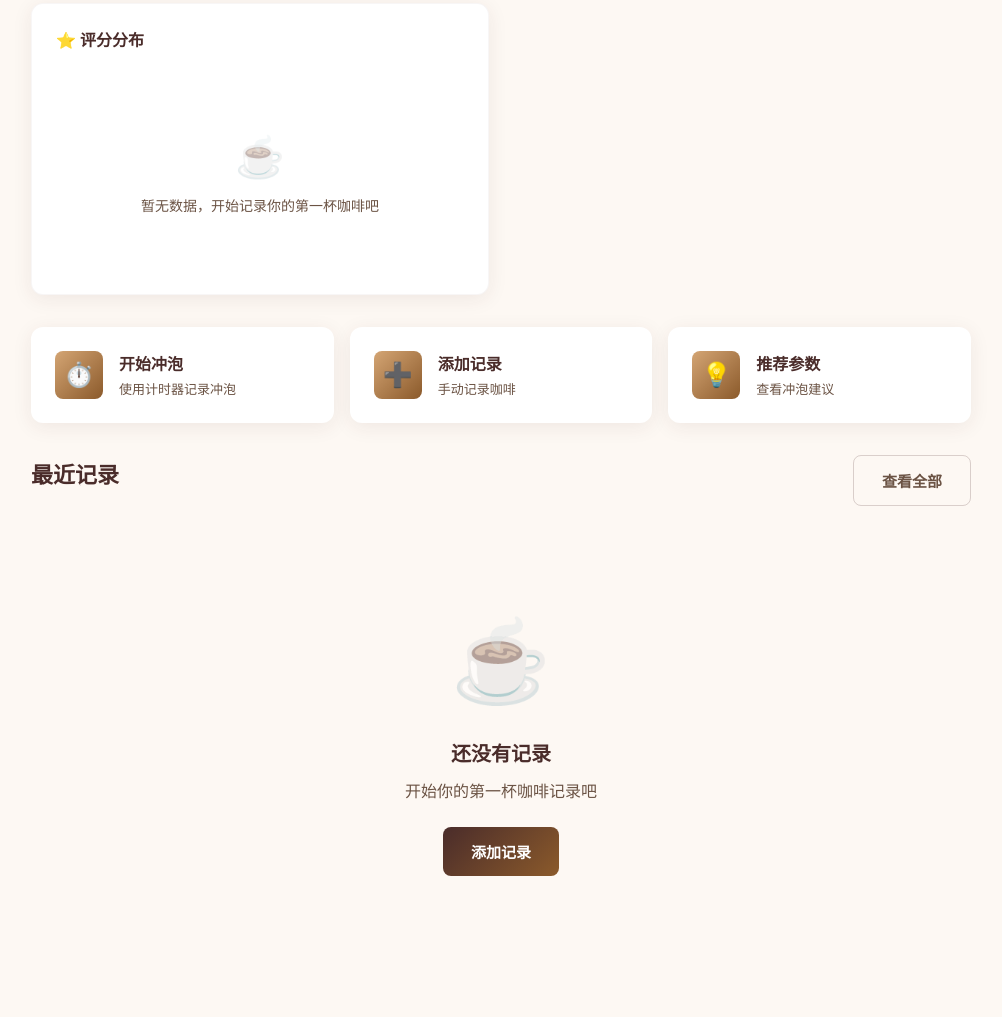
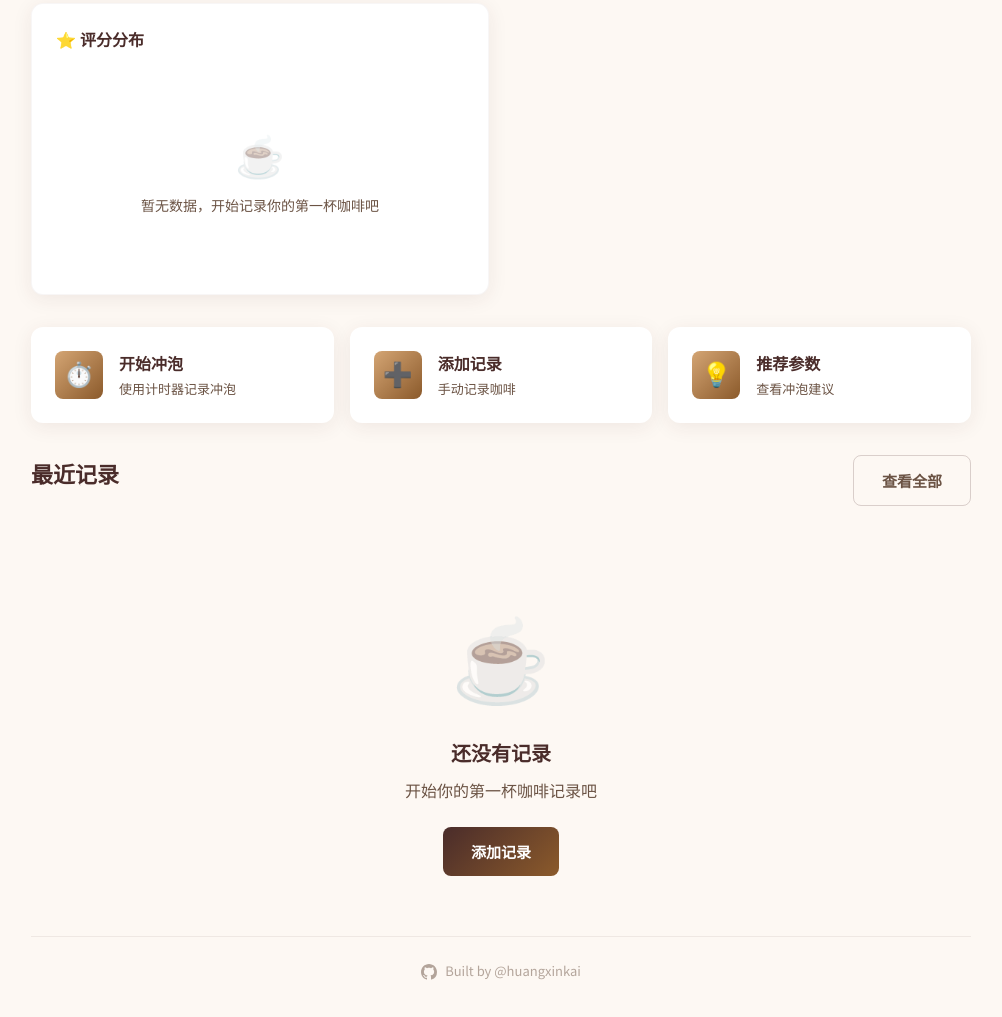
Before and after one commit to XinkaiHuang01/coffee-brew, a website: page index.html in a window 1280 px wide. Shown: the part 679-1696 px from the top of the page, without its empty margins (269-1271 px from the left). Before the commit the page ends 1647 px from the top, so only its background shows below. Drawn offline with Linux system fonts and the light colour scheme; no server answers.

Commit message:
feat(ui): add subtle author footer with GitHub link

```diff
--- a/css/styles.css
+++ b/css/styles.css
@@ -250,6 +250,8 @@
 /* Main Content */
 .main {
     flex: 1;
+    display: flex;
+    flex-direction: column;
     margin-left: 260px;
     padding: 32px 40px;
     min-height: 100vh;
@@ -262,8 +264,32 @@
 
 .page.active {
     display: block;
-}
-
+    flex: 1;
+}
+
+/* Author Footer */
+.author-footer {
+    margin-top: auto;
+    padding-top: 24px;
+    border-top: 1px solid rgba(74, 44, 42, 0.08);
+    text-align: center;
+    font-size: 13px;
+}
+
+.author-footer a {
+    display: inline-flex;
+    align-items: center;
+    gap: 8px;
+    color: var(--text-secondary, #6B5344);
+    opacity: 0.5;
+    transition: var(--transition, all 0.3s cubic-bezier(0.4, 0, 0.2, 1));
+    text-decoration: none;
+}
+
+.author-footer a:hover {
+    opacity: 1;
+    color: var(--primary, #4A2C2A);
+}
 @keyframes fadeIn {
     from { opacity: 0; transform: translateY(10px); }
     to { opacity: 1; transform: translateY(0); }
--- a/index.html
+++ b/index.html
@@ -243,6 +243,15 @@
                 </div>
                 <div class="records-list" id="all-records"></div>
             </div>
+        <footer class="author-footer">
+            <a href="https://github.com/huangxinkai" target="_blank" rel="noopener noreferrer">
+                <svg aria-hidden="true" width="16" height="16" viewBox="0 0 16 16" fill="currentColor">
+                    <path d="M8 0C3.58 0 0 3.58 0 8c0 3.54 2.29 6.53 5.47 7.59.4.07.55-.17.55-.38 0-.19-.01-.82-.01-1.49-2.01.37-2.53-.49-2.69-.94-.09-.23-.48-.94-.82-1.13-.28-.15-.68-.52-.01-.53.63-.01 1.08.58 1.23.82.72 1.21 1.87.87 2.33.66.07-.52.28-.87.51-1.07-1.78-.2-3.64-.89-3.64-3.95 0-.87.31-1.59.82-2.15-.08-.2-.36-1.02.08-2.12 0 0 .67-.21 2.2.82.64-.18 1.32-.27 2-.27.68 0 1.36.09 2 .27 1.53-1.04 2.2-.82 2.2-.82.44 1.1.16 1.92.08 2.12.51.56.82 1.27.82 2.15 0 3.07-1.87 3.75-3.65 3.95.29.25.54.73.54 1.48 0 1.07-.01 1.93-.01 2.2 0 .21.15.46.55.38A8.013 8.013 0 0016 8c0-4.42-3.58-8-8-8z"/>
+                </svg>
+                Built by @huangxinkai
+            </a>
+        </footer>
+
         </main>
 
         <nav class="mobile-nav">
```
